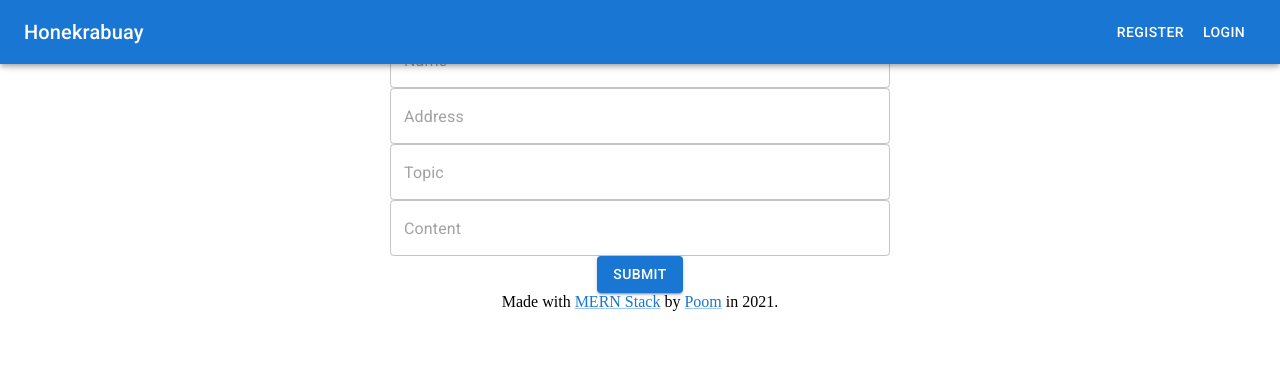
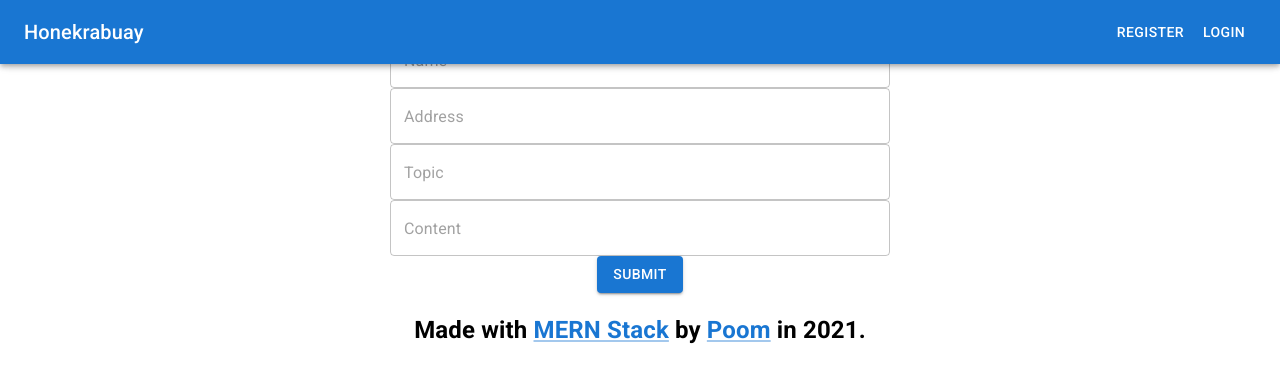
Before and after one commit to lebrancconvas/Honekrabuay, a React (Create React App) app in the folder client/: page /issueform in a window 1280 px wide. Shown: the top 382 px of the page. Built offline with nearby package versions, Linux system fonts and the light colour scheme.

Commit message:
🩹 Edit Footer.

```diff
--- a/client/src/components/Footer.jsx
+++ b/client/src/components/Footer.jsx
@@ -1,5 +1,5 @@
 import React from 'react';
-import {Container, Link} from '@mui/material';
+import {Container, Typography, Link} from '@mui/material';
 import {Box} from '@mui/system';
 
 const Footer = () => {
@@ -8,7 +8,11 @@ const Footer = () => {
 			<footer>
 				<Box bgcolor="secondary" sx={{textAlign: 'center'}}>
 					<Container maxWidth="lg">
-						Made with <Link href="https://www.mongodb.com/mern-stack" target="_blank">MERN Stack</Link> by <Link href="https://github.com/lebrancconvas" target="_blank">Poom</Link> in 2021.
+						<Typography>
+							<h2>
+								Made with <Link href="https://www.youtube.com/watch?v=7CqJlxBYj-M" target="_blank">MERN Stack</Link> by <Link href="https://github.com/lebrancconvas" target="_blank">Poom</Link> in 2021.
+							</h2>
+						</Typography>
 					</Container>
 				</Box>
 			</footer>
```
